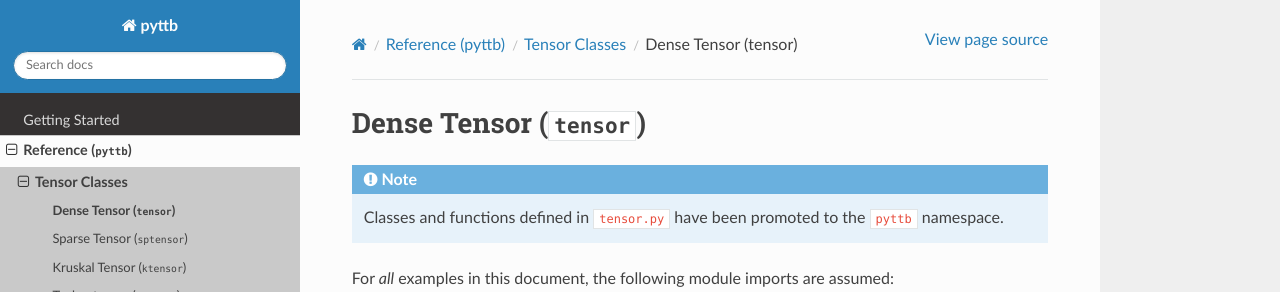
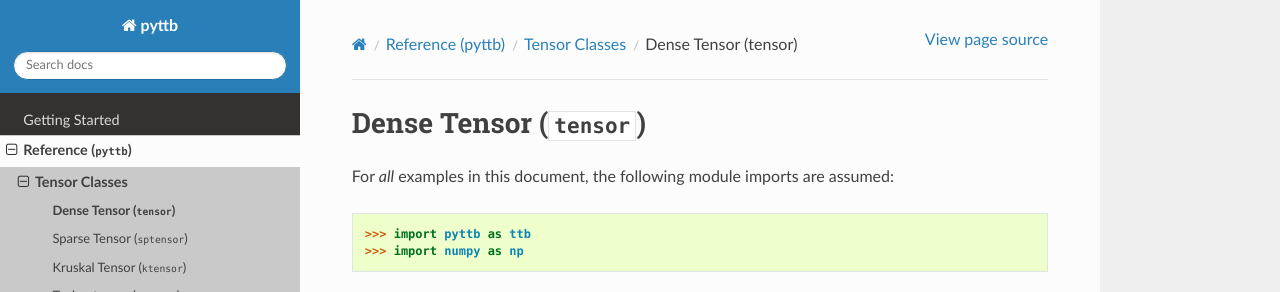
Before and after one commit to sandialabs/pyttb, a Sphinx documentation site: the page built from docs/source/tensor.rst, in a window 1280 px wide and 1307 px high, cut to the strip 0-292 px from the top of the window. Built offline with Sphinx 7.4.7 and the Read the Docs theme 3.1.0, drawn with Linux system fonts in a browser that asks for light colours; the version number is read from the project's files by our own code.

Commit message:
checkpoint

```diff
--- a/docs/source/conf.py
+++ b/docs/source/conf.py
@@ -199,4 +199,3 @@
 # Autodoc settings
 autoclass_content = "class"
 autodoc_member_order = "bysource"
-autodoc_class_signature = "separated"
--- a/docs/source/tensor.rst
+++ b/docs/source/tensor.rst
@@ -1,19 +1,15 @@
 Dense Tensor (:class:`tensor`)
 ------------------------------
-.. note::
-
-     Classes and functions defined in ``tensor.py`` have been promoted to the ``pyttb`` namespace.
 
 For *all* examples in this document, the following module imports are assumed::
 
     >>> import pyttb as ttb
     >>> import numpy as np
 
-.. automodule:: pyttb.tensor
+.. autoclass:: pyttb.tensor
     :members:
     :special-members:
-    :exclude-members: __dict__, __weakref__, __slots__
-    :show-inheritance:
+    :exclude-members: __dict__, __weakref__, __slots__, __init__
 
 .. autofunction:: pyttb.tenones
 .. autofunction:: pyttb.tenzeros
```
